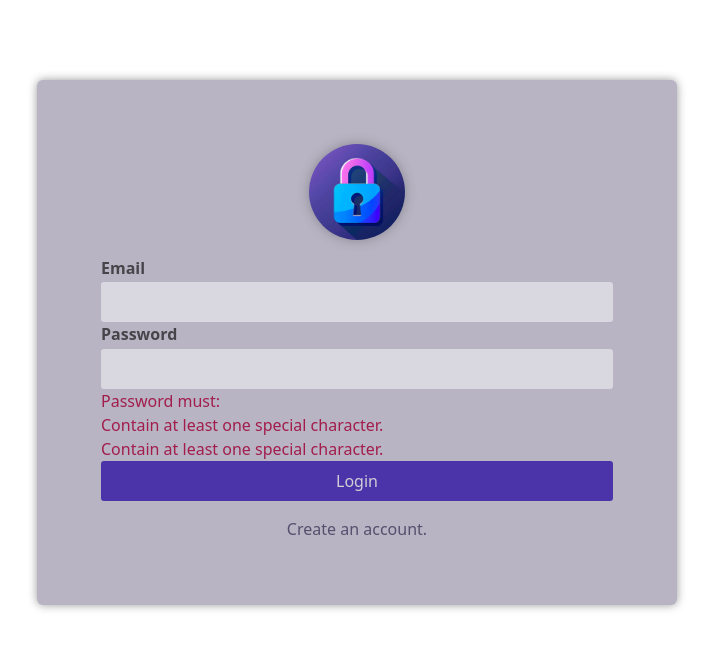
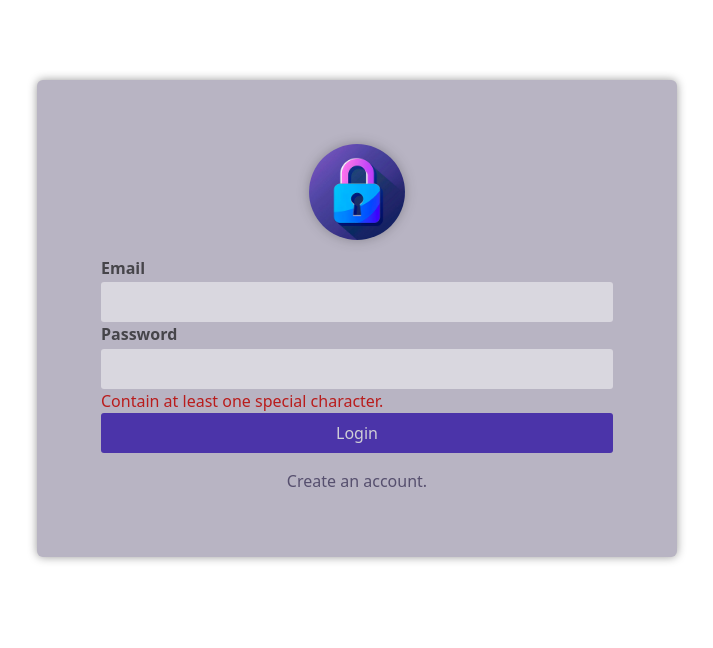
Before and after one commit to alcuin88/lending-app, a Next.js app: page / in a window 1280 px wide. Both pictures are taken after typing "name@example.com", "Sample123" into the empty fields and a click on the button "Login". Shown: the top 648 px of the page, without its empty margins (283-996 px from the left). Built offline with nearby package versions, Linux system fonts and the light colour scheme.

Commit message:
Modify error message upon login or signup

```diff
--- a/actions/auth-actions.ts
+++ b/actions/auth-actions.ts
@@ -22,31 +22,19 @@ export async function SignUp(prevState: unknown, formData: FormData) {
     };
   }
 
-  try {
-    const url = "http://localhost:3333/auth/signup";
-    await userApi(email, password, url);
-    redirect("/?mode=login");
-  } catch (error) {
-    if (isSqliteConstraintUniqueError(error)) {
-      return {
-        errors: {
-          email: "Email already exists.",
-        },
-      };
-    }
-    throw error;
+  const url = "http://localhost:3333/auth/signup";
+  const user = await userApi(email, password, url);
+  if (!user.success) {
+    return {
+      errors: {
+        error: [user.message],
+      },
+    };
   }
-}
+  const data: { access_token: string; expires_in: string } = user.data;
 
-function isSqliteConstraintUniqueError(
-  error: unknown
-): error is { code: string } {
-  return (
-    typeof error === "object" &&
-    error !== null &&
-    "code" in error &&
-    (error as { code: string }).code === "SQLITE_CONSTRAINT_UNIQUE"
-  );
+  await createSession(data);
+  redirect("/dashboard");
 }
 
 export async function login(prevState: unknown, formData: FormData) {
@@ -70,7 +58,7 @@ export async function login(prevState: unknown, formData: FormData) {
   if (!user.success) {
     return {
       errors: {
-        email: user.message,
+        error: [user.message],
       },
     };
   }
@@ -89,6 +77,7 @@ export async function auth(mode: Mode, prevState: unknown, formData: FormData) {
 
 export async function logout() {
   (await cookies()).delete("access_token");
+  (await cookies()).delete("clientId");
   redirect("/");
 }
 
--- a/app/layout.tsx
+++ b/app/layout.tsx
@@ -1,5 +1,7 @@
 import type { Metadata } from "next";
 import "./globals.css";
+import { Suspense } from "react";
+import Loading from "./loading";
 
 export const metadata: Metadata = {
   title: "Money Lending App",
@@ -15,7 +17,9 @@ export default function RootLayout({
     <html lang="en">
       <body className="bg-[bg-[#FAFAFA] text-[#212121]">
         <div className="w-11/12 max-w-7xl my-8 mx-auto">
-          <main className="font-sans font-normal">{children}</main>
+          <Suspense fallback={<Loading />}>
+            <main className="font-sans font-normal">{children}</main>
+          </Suspense>
         </div>
       </body>
     </html>
--- /dev/null
+++ b/app/loading.tsx
@@ -0,0 +1,3 @@
+export default function Loading() {
+  return <p>Loading</p>;
+}
--- a/app/page.tsx
+++ b/app/page.tsx
@@ -1,4 +1,4 @@
-import AuthForm from "@/components/auth-form";
+import AuthForm from "@/components/auth/auth-form";
 import { Mode } from "@/lib/constants";
 
 type SearchParams = Promise<{ [key: string]: Mode }>;
--- a/components/auth-form.tsx
+++ b/components/auth/auth-form.tsx
@@ -6,55 +6,49 @@ import { useActionState } from "react";
 import logo from "@/public/images/auth-icon.jpg";
 import { Mode } from "@/lib/constants";
 import Image from "next/image";
+import FormSubmit from "./form-submit";
 
 export default function AuthForm({ mode }: { mode: Mode }) {
   const [state, formState] = useActionState(auth.bind(null, mode), {
     errors: {},
   });
+
+  function errorCheck(key: string) {
+    if (state?.errors?.[key as keyof typeof state.errors]) {
+      const errorMessage: [] = state.errors[key as keyof typeof state.errors];
+
+      return (
+        <div className="text-red-700">
+          <ul>
+            {errorMessage.map((error) => {
+              return <li key={error}>{error}</li>;
+            })}
+          </ul>
+        </div>
+      );
+    }
+  }
+
   return (
     <form action={formState} id="auth-form">
       <div>
-        <Image src={logo} alt="A lock icon" />
+        <Image src={logo} alt="A lock icon" priority />
       </div>
       <p>
         <label htmlFor="email">Email</label>
         <input type="email" name="email" id="email" />
       </p>
+
+      {errorCheck("email")}
       <p>
         <label htmlFor="password">Password</label>
         <input type="password" name="password" id="password" />
       </p>
-      {state?.errors?.["password" as keyof typeof state.errors] && (
-        <div id="form-errors">
-          <p>Password must:</p>
-          <ul>
-            {Object.keys(state.errors).map((error) => {
-              if (error === "password") {
-                return (
-                  <li key={error}>
-                    {state.errors[error as keyof typeof state.errors]}
-                  </li>
-                );
-              }
-            })}
-          </ul>
-        </div>
-      )}
-      {mode === Mode.login ? (
-        <ul id="form-errors">
-          {state?.errors &&
-            Object.keys(state.errors).map((error) => (
-              <li key={error}>
-                {state.errors[error as keyof typeof state.errors]}
-              </li>
-            ))}
-        </ul>
-      ) : null}
-      <p>
-        <button type="submit">
-          {mode === Mode.login ? "Login" : "Create Account"}
-        </button>
-      </p>
+
+      {errorCheck("password")}
+
+      <FormSubmit mode={mode} />
+      {errorCheck("error")}
       <p>
         {mode === Mode.login && (
           <Link href={`/?mode=${Mode.signup}`}>Create an account.</Link>
--- /dev/null
+++ b/components/auth/form-submit.tsx
@@ -0,0 +1,14 @@
+"use client";
+
+import { Mode } from "@/lib/constants";
+import { useFormStatus } from "react-dom";
+
+export default function FormSubmit({ mode }: { mode: Mode }) {
+  const status = useFormStatus();
+
+  if (status.pending) {
+    return <p>Logging in</p>;
+  }
+
+  return <button>{mode === Mode.login ? "Login" : "Create Account"}</button>;
+}
```
